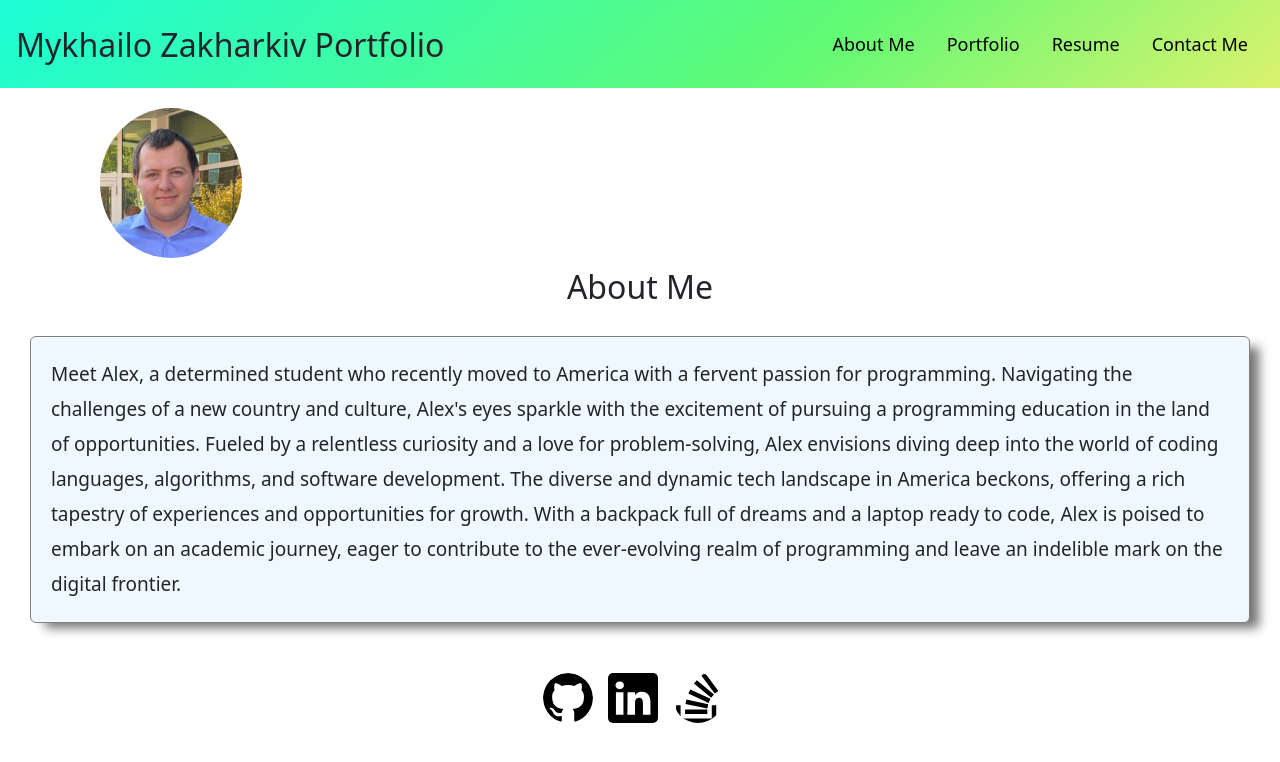
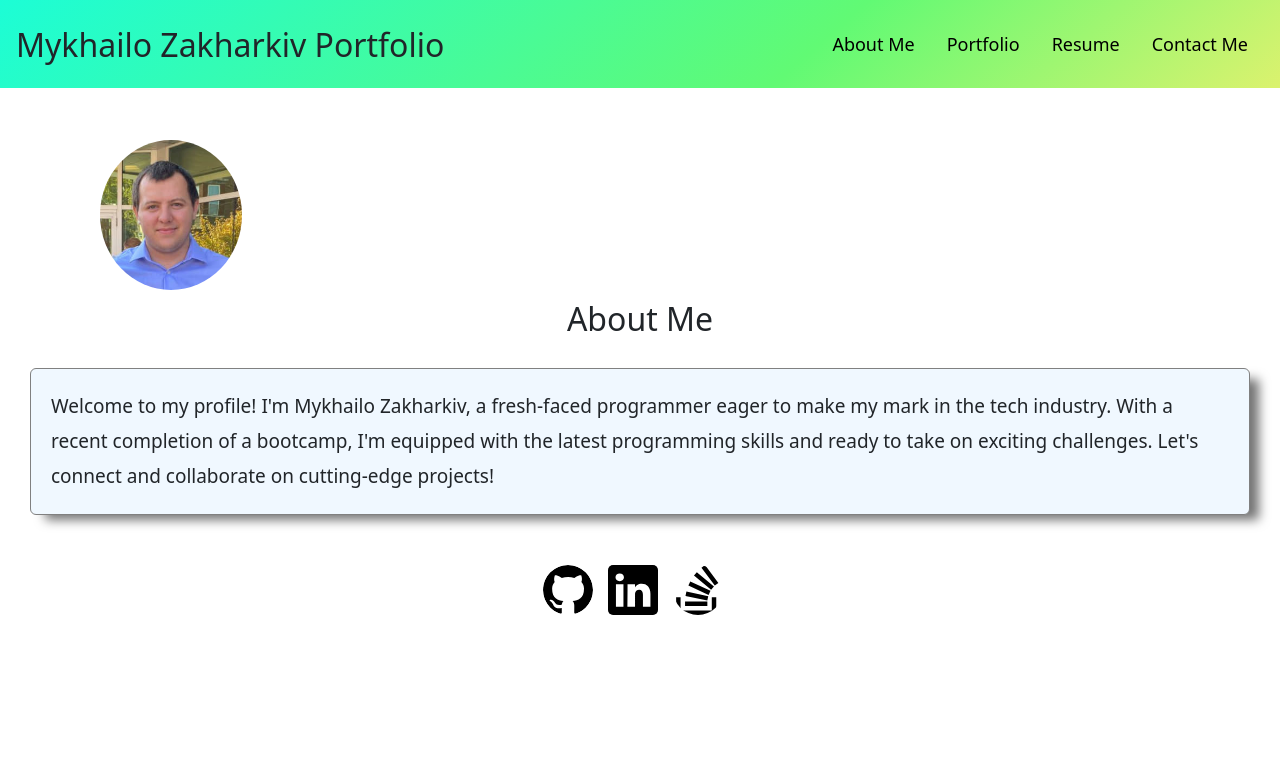
Before and after one commit to MykhailoZakh/React-Rendering-Portfolio, a React app: page / in a window 1280 px wide. Shown: the top 762 px of the page. Built offline with nearby package versions, Linux system fonts and the light colour scheme; the HTML template or start-up script is replaced by a standard one.

Commit message:
adding about me paragraph

```diff
--- a/public/projectData/projects.js
+++ b/public/projectData/projects.js
@@ -3,6 +3,14 @@ const data = [
         key: 1,
         groupName: 'Group Projects',
         projectArr: [
+            {
+                key: 2,
+                name: 'Travel-Mate',
+                gitLink: 'https://github.com/MykhailoZakh/Travel-Mate',
+                smallDesc: "Front-End with Back-End Data Base travel app ",
+                languages: ['css.svg', 'handlebars.svg', 'js.svg', 'node.svg', 'sql.svg', 'sequelize.svg'],
+                bgImage: 'travel.png'
+            },
             {
                 key: 1,
                 name: 'Your-Nutrition-Radar',
@@ -11,14 +19,7 @@ const data = [
                 languages: ['css.svg', 'html.svg', 'js.svg'],
                 bgImage: 'nutrition.png'
             },
-            {
-                key: 2,
-                name: 'Travel-Mate',
-                gitLink: 'https://github.com/MykhailoZakh/Travel-Mate',
-                smallDesc: "Front-End with Back-End Data Base travel app ",
-                languages: ['css.svg', 'handlebars.svg', 'js.svg', 'node.svg', 'sql.svg', 'sequelize.svg'],
-                bgImage: 'travel.png'
-            }
+
         ]
     },
     {
--- a/src/App.css
+++ b/src/App.css
@@ -1,4 +1,4 @@
 main {
   background-color: white;
-  margin-top: 88px;
+  margin-top: 120px;
 }
--- a/src/components/About-Me/index.jsx
+++ b/src/components/About-Me/index.jsx
@@ -9,18 +9,11 @@ export default function About() {
       />
       <h2>About Me</h2>
       <p className="about">
-        Meet Alex, a determined student who recently moved to America with a
-        fervent passion for programming. Navigating the challenges of a new
-        country and culture, Alex's eyes sparkle with the excitement of pursuing
-        a programming education in the land of opportunities. Fueled by a
-        relentless curiosity and a love for problem-solving, Alex envisions
-        diving deep into the world of coding languages, algorithms, and software
-        development. The diverse and dynamic tech landscape in America beckons,
-        offering a rich tapestry of experiences and opportunities for growth.
-        With a backpack full of dreams and a laptop ready to code, Alex is
-        poised to embark on an academic journey, eager to contribute to the
-        ever-evolving realm of programming and leave an indelible mark on the
-        digital frontier.
+        Welcome to my profile! I'm Mykhailo Zakharkiv, a fresh-faced programmer
+        eager to make my mark in the tech industry. With a recent completion of
+        a bootcamp, I'm equipped with the latest programming skills and ready to
+        take on exciting challenges. Let's connect and collaborate on
+        cutting-edge projects!
       </p>
     </section>
   );
--- a/src/components/Nav-Bar/nav.css
+++ b/src/components/Nav-Bar/nav.css
@@ -1,6 +1,5 @@
+/* Styles for Nav Bar */
 .navbar {
-  /* background-color: rgb(184, 214, 138);
-  background-image: url("/public/green.jpg"); */
   background-color: #dbf26e;
   background-image: linear-gradient(
     319deg,
@@ -14,7 +13,6 @@
   color: black;
   font-size: 18px;
   border-radius: 5px;
-  /* border: 1px black solid; */
 }
 
 .nav-a:hover {
--- a/src/components/Portfolio/portfolio.css
+++ b/src/components/Portfolio/portfolio.css
@@ -1,3 +1,4 @@
+/* Styles for Portfolio page */
 .card {
   border: none;
   transition: all 500ms cubic-bezier(0.19, 1, 0.22, 1);
@@ -16,7 +17,8 @@
 
 .git-link {
   height: 60px;
-  background-image: url(/public/mono.avif);
+  background-color: #bdcad9;
+  background-image: linear-gradient(315deg, #bdcad9 0%, #e1dada 74%);
 }
 .git-link:hover {
   transform: scale(1.1);
```
Also changed, not shown: public/green.jpg (deleted).
